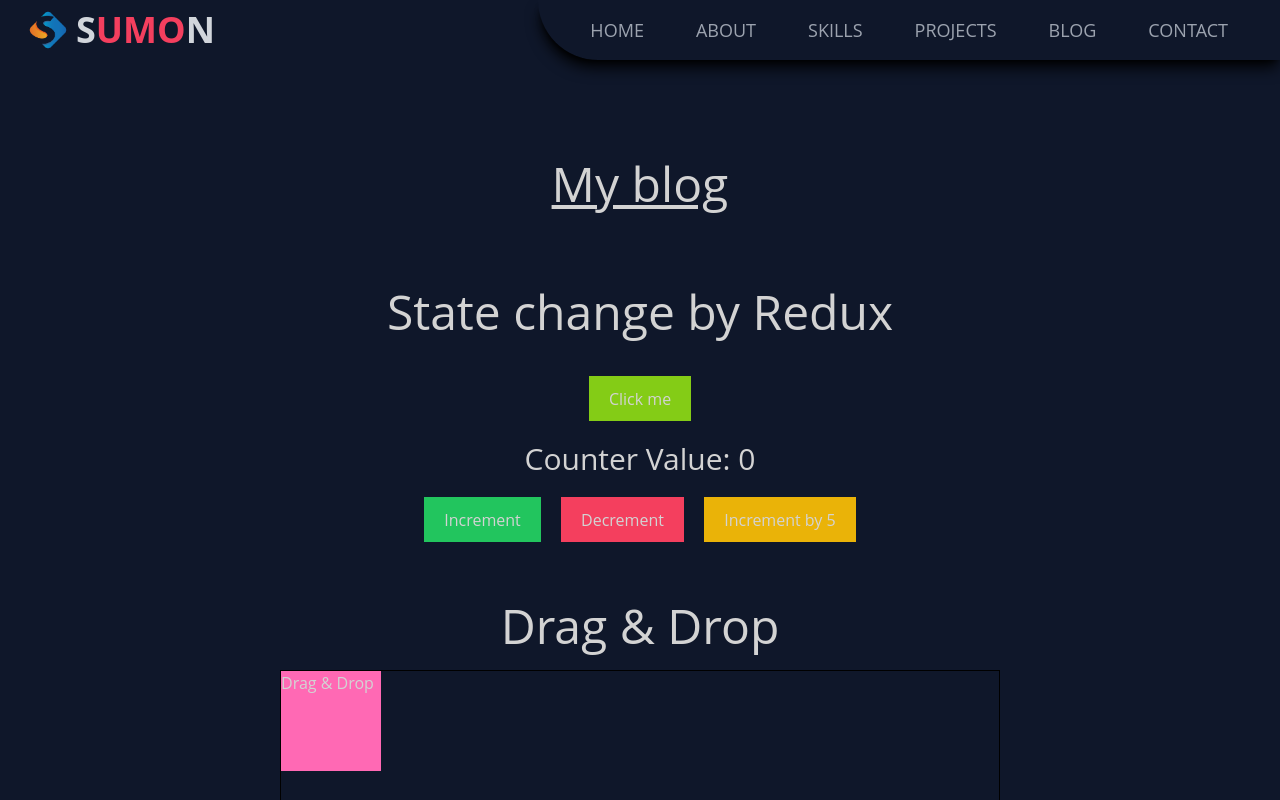
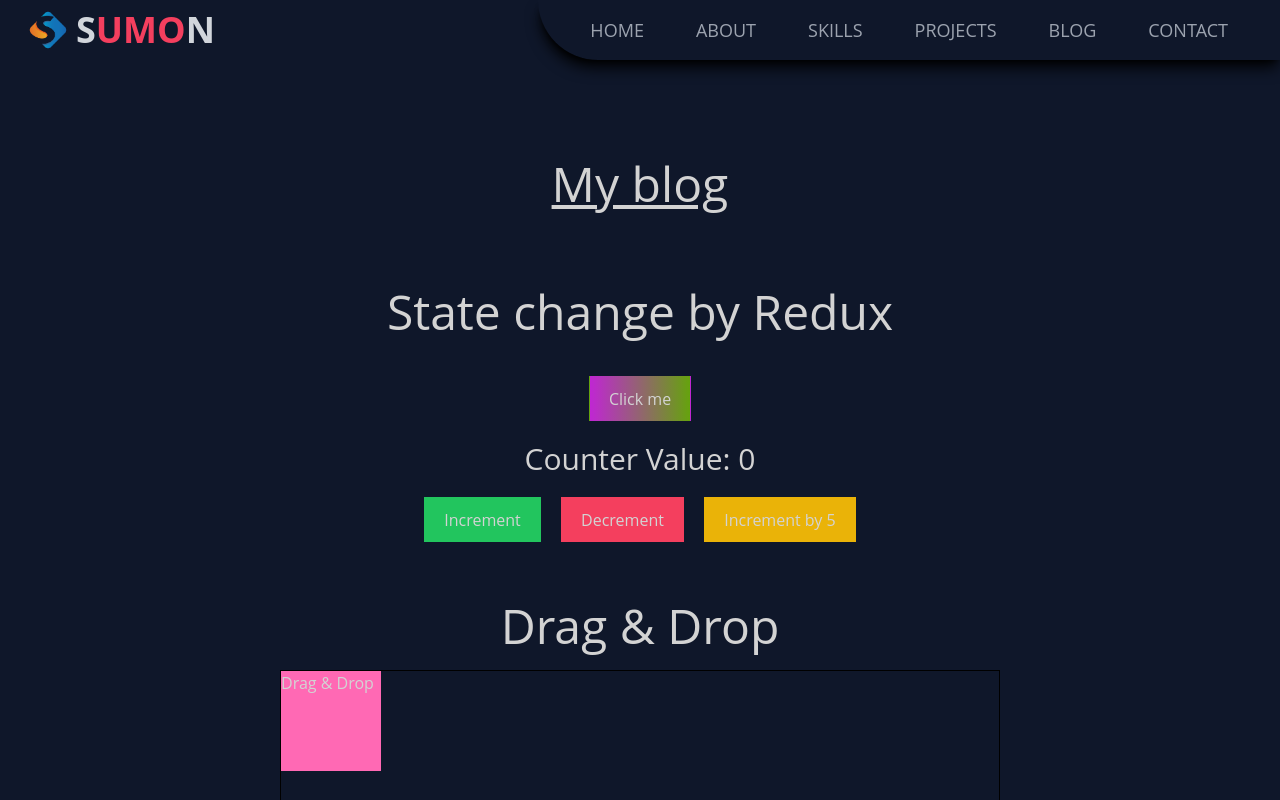
Before and after one commit to Sumon180/Portfolio-2023, a Next.js app: page /blog in a window 1280 px wide. Shown: the top 800 px of the page. Built offline with nearby package versions, Linux system fonts and the light colour scheme.

Commit message:
Gradient

```diff
--- a/src/components/Button.tsx
+++ b/src/components/Button.tsx
@@ -14,7 +14,7 @@ const Button: FC = () => {
   return (
     <button
       onClick={handleClick}
-      className={`${clicked ? " bg-red-400" : " bg-lime-500"}`}
+      className={`${clicked ? "bg-gradient-to-r from-fuchsia-600 to-blue-600" : "bg-gradient-to-r from-fuchsia-600 to-lime-600"}`}
     >
       {clicked ? "See Console!" : "Click me"}
     </button>
```
